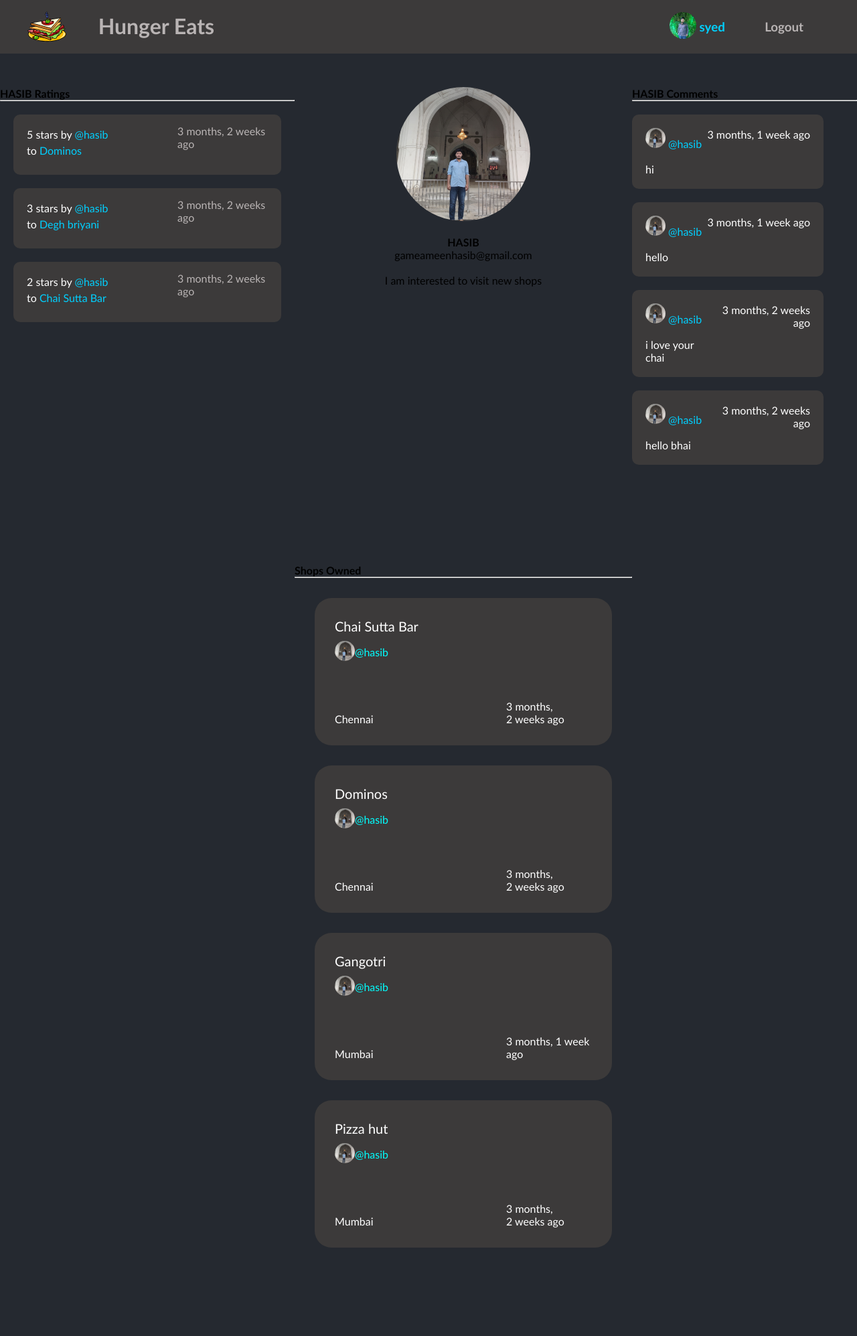
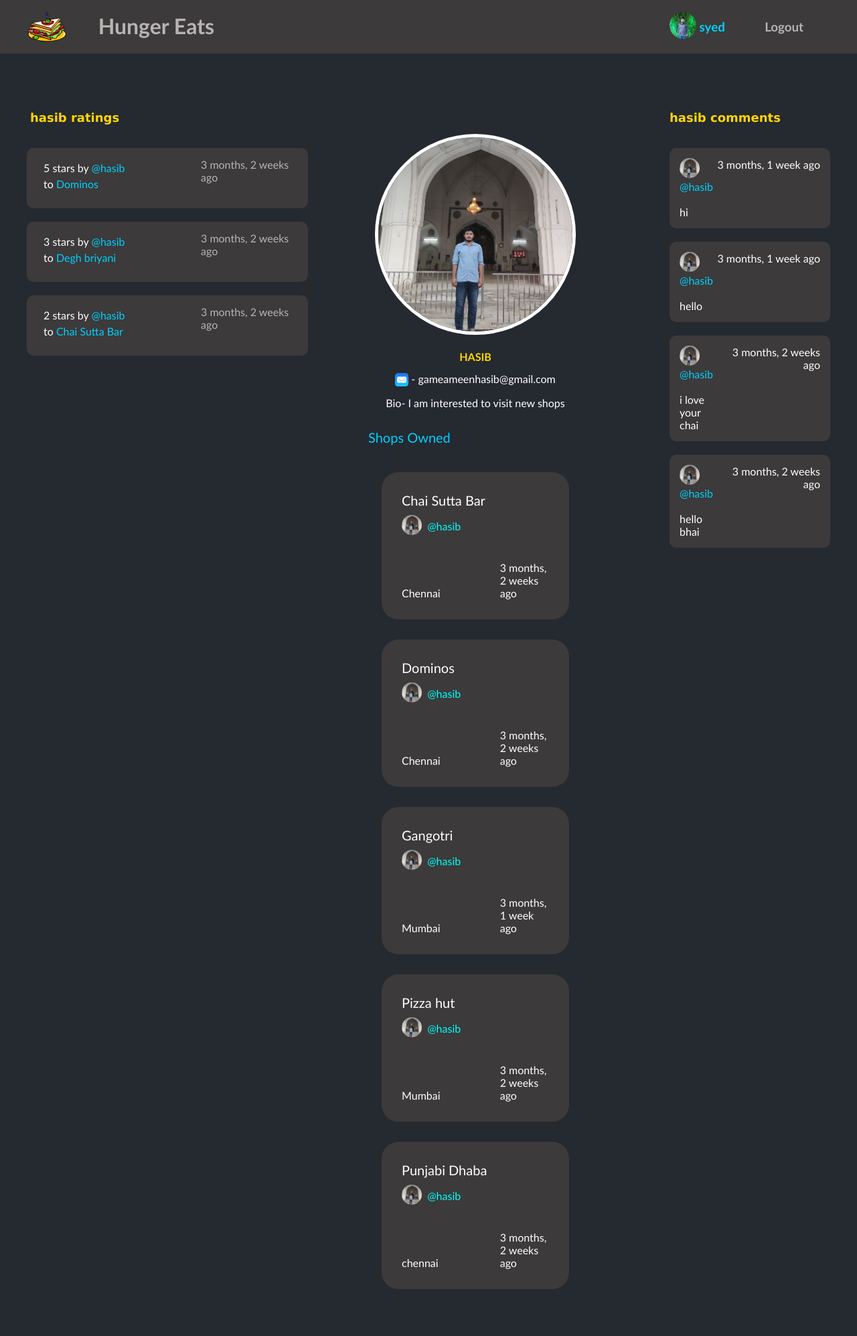
Before and after one commit to syedabdulhasib/Hunger-eats, a Django app: page /profile/2/ in a window 1280 px wide. Shown: the whole page at 67% size. Before the commit the page ends 1863 px from the top, so only its background shows below. Run offline with Django 4.2, Linux system fonts and the light colour scheme; a user stored in the database is signed in; data comes from the database, SQL or seed files in the repository; both versions use the stored data as it was after the commit.

Commit message:
secondcommit

```diff
--- a/hunger/templates/hunger/profile.html
+++ b/hunger/templates/hunger/profile.html
@@ -5,35 +5,33 @@
 <div id="profilepage">
 
 
-    <div> {% if request.user.username == user.username %}
+    <div id="profile_div_1"> <div id="rating_1">  {% if request.user.username == user.username %}
           <b>Your ratings </b>
           {% else %}
-          <b>{{user.username.upper}} Ratings </b>
+          <b>{{user.username}} ratings </b>
            {% endif %}
-          <hr>
+    </div>
      <div> {% include 'hunger/rating-component.html' %}</div>
     </div>
 
 
 
-   <div id="profile2">
-    <div id="profile3"> <img id="mainphoto" src="{{  user.avatar.url }}" alt="">
-        <br>
-        <br>
+   <div id="profile_div_2">
+    <div id="profile3">
+        <div> <img id="mainphoto" src="{{  user.avatar.url }}" alt=""> </div>
+       <div id="profile_info_1">
        <b> {{user.username.upper}} </b>  {% if request.user == user %} <a href="{% url 'update-user' %}">edit</a> {% endif %}
         <br>
-        {{user.email}}
-        <br>
-        <br>
+        <div id="profile_info_2">  <svg id="svg3" xmlns="http://www.w3.org/2000/svg" data-name="Layer 1" viewBox="0 0 120 120" width="20" height="20"><defs><linearGradient id="a" x1="26.206" x2="146.207" y1="-1059.782" y2="-1059.782" gradientTransform="rotate(90 -486.788 -512.994)" gradientUnits="userSpaceOnUse"><stop offset="0" stop-color="#1d6ff2"/><stop offset="1" stop-color="#1ac8fc"/></linearGradient></defs><path fill="url(#a)" fill-rule="evenodd" d="M0,94V26A25.94821,25.94821,0,0,1,26,0H94a25.94821,25.94821,0,0,1,26,26V94a25.94821,25.94821,0,0,1-26,26H26A26.012,26.012,0,0,1,0,94Z"/><path fill="#fff" fill-rule="evenodd" d="M99,86.2a6.10894,6.10894,0,0,1-3,.8H24a5.83049,5.83049,0,0,1-3-.8l24-24,5.9,5.9A12.219,12.219,0,0,0,60,71.5a12.37426,12.37426,0,0,0,9.1-3.4L75,62.2Zm2.1-2.2-24-24,24-24a6.10893,6.10893,0,0,1,.8,3V81A4.55088,4.55088,0,0,1,101.1,84ZM18.8,84a6.10894,6.10894,0,0,1-.8-3V39a5.83049,5.83049,0,0,1,.8-3l24,24ZM99,33.8,66.9,65.9A9.353,9.353,0,0,1,60,68.5a9.353,9.353,0,0,1-6.9-2.6L21,33.8a6.10894,6.10894,0,0,1,3-.8H96A6.10862,6.10862,0,0,1,99,33.8Z"/></svg>
+             - {{user.email}} </div>
+
         {% if user.bio != None %}
-        {{user.bio}}
-        {% endif %}
-
+        <div id="profile_info_3">
+          Bio- {{user.bio}}
+        {% endif %} </div> </div>
     </div>
-    <div>
-        <br>
-         <b> Shops Owned </b>
-        <hr>
+    <div id="shops_owned_profile_1">
+         <div id="shop_profile_1">Shops Owned  </div>
         {% include 'hunger/shop-available.html' %}
 
 
@@ -41,18 +39,15 @@
    </div>
 
 
-   <div>
+   <div id="profile_div_3"> <div id="comments_1">
     {% if request.user.username == user.username %}
           <b>Your comments </b>
            {% else %}
-           <b>{{user.username.upper}} Comments </b>
-            {% endif %} <hr>
+           <b>{{user.username}} comments </b>
+            {% endif %} </div>
     <div> {% include 'hunger/shop-comments.html' %}  </div>
      </div>
 
-
-
    </div>
 
-
 {% endblock %}
--- a/hunger/templates/hunger/shop-available.html
+++ b/hunger/templates/hunger/shop-available.html
@@ -13,7 +13,7 @@
                   src="{{shop.shop_host.avatar.url}}"
                   alt=""
                 />
-              </div>
+              </div>&nbsp;&nbsp;
               <div id="shop_113">@{{shop.shop_host}}</div>
             </div>
           </div>
--- a/hunger/templates/hunger/shop-item.html
+++ b/hunger/templates/hunger/shop-item.html
@@ -12,7 +12,7 @@
 <div id="shopitems1">
   <div><a href="{% url 'shop' shop.id %}">All Items</a></div>
   {% if shop.shop_host == request.user %}
-  <div><a href="{% url 'create-item' shop.id  %}">Add items </a></div>
+  <div id="add_items"><a href="{% url 'create-item' shop.id  %}">Add items </a></div>
   {% endif %}
 </div>
 
@@ -30,10 +30,8 @@
     </div>
 
     <div id="itemend"> ₹ {{thing.price}}
-      <br>
-      <br>
       {% if shop.shop_host == request.user %}
-      <span><a href="{% url 'update-item' thing.id %}">
+      <span> &nbsp;<a href="{% url 'update-item' thing.id %}">
         <svg xmlns="http://www.w3.org/2000/svg" data-name="Layer 1" viewBox="0 0 512 512" height="20" width="20"><defs><linearGradient id="a" x1="255.986" x2="255.986" y1="460" y2="32" gradientTransform="matrix(1 0 0 -1 0 514)" gradientUnits="userSpaceOnUse"><stop offset="0" stop-color="#00efd1"/><stop offset="1" stop-color="#00acea"/></linearGradient></defs><path fill="url(#a)" d="M429.264,55.929a60,60,0,0,0-84.853,0L72.741,327.6a9.894,9.894,0,0,0-.819.94c-.062.081-.121.165-.182.248a9.873,9.873,0,0,0-.558.851c-.04.069-.083.136-.121.206a9.883,9.883,0,0,0-.545,1.144c-.007.018-.012.037-.019.055a9.658,9.658,0,0,0-.357,1.125c-.012.046-.032.088-.043.134L38.641,461.275A10,10,0,0,0,50.725,473.36L179.7,441.9c.049-.012.094-.033.142-.045a10,10,0,0,0,1.11-.353c.021-.008.044-.014.064-.023a9.827,9.827,0,0,0,1.141-.543c.071-.039.139-.082.209-.123a9.987,9.987,0,0,0,.849-.557c.083-.06.166-.119.247-.182a10.038,10.038,0,0,0,.94-.819L456.071,167.588a60.069,60.069,0,0,0,0-84.854ZM177.331,418.044l-18.354-18.353L380.451,178.218l18.354,18.353Zm-32.5-32.5-18.384-18.384L347.925,145.691l18.384,18.384Zm-32.526-32.527L93.955,334.668,315.429,113.2l18.354,18.353Zm-27,1.291,72.372,72.372L61.968,450.031ZM441.929,153.447l-28.981,28.982L329.572,99.053l28.982-28.982a40,40,0,0,1,56.567,0l26.808,26.807A40.045,40.045,0,0,1,441.929,153.447Z"/></svg>
 
       </a> &nbsp; </span>
--- a/hunger/templates/hunger/shop.html
+++ b/hunger/templates/hunger/shop.html
@@ -291,7 +291,7 @@
   <svg id="svg3" xmlns="http://www.w3.org/2000/svg" viewBox="0 0 64 64" height="px" width="30px"><path fill="#e3e2e1" d="M54.01 58.74C54.01 61.65 44.15 64 32 64c-12.15 0-22.01-2.35-22.01-5.26 0-2.6 7.9-4.74 18.26-5.18h7.5c10.37.44 18.26 2.58 18.26 5.18z"/><path fill="#e82327" d="M32 0C20.7 0 11.54 9.15 11.54 20.45 11.54 31.75 32 58.74 32 58.74s20.45-26.99 20.45-38.29S43.3 0 32 0zm0 33.99c-7.48 0-13.54-6.06-13.54-13.54S24.52 6.91 32 6.91c7.48 0 13.54 6.06 13.54 13.54S39.48 33.99 32 33.99z"/></svg>
   {{shop.location}}</div>
 
-<div class="shopinfo1">Rated by:&nbsp; {{ratings_count}} <svg id="svg3" xmlns="http://www.w3.org/2000/svg" data-name="Layer 1" viewBox="0 0 48 48" width="25" height="25"><path fill="#42c3cf" d="M31.64,27.72a13.94,13.94,0,0,1-15.28,0A18,18,0,0,0,6.05,42.94a1,1,0,0,0,.27.75,1,1,0,0,0,.73.31H41a1,1,0,0,0,.73-.31,1,1,0,0,0,.27-.75A18,18,0,0,0,31.64,27.72Z"/><circle cx="24" cy="16" r="12" fill="#42c3cf"/></svg>
+<div class="shopinfo1">Rated by:&nbsp; {{ratings_count}} <svg id="svg3" xmlns="http://www.w3.org/2000/svg" data-name="Layer 1" viewBox="0 0 48 48" width="25" height="25"><path fill="#ffffff" d="M31.64,27.72a13.94,13.94,0,0,1-15.28,0A18,18,0,0,0,6.05,42.94a1,1,0,0,0,.27.75,1,1,0,0,0,.73.31H41a1,1,0,0,0,.73-.31,1,1,0,0,0,.27-.75A18,18,0,0,0,31.64,27.72Z"/><circle cx="24" cy="16" r="12" fill="#42c3cf"/></svg>
 
 </div>
 <div class="shopinfo1">Average ratings:&nbsp; {{average_ratings|floatformat:1}}
@@ -342,7 +342,7 @@
 
   <div id="middleshop">{% include 'hunger/shop-item.html' %}</div>
 
-  <div>
+  <div id="shop_comments">
    <div id="comment_term">
       <div id="comment_term_1" >Comments  </div>
         <div id="comment_term_2"><a href="{% url 'comments' shop.id %}"> Comment here</a></div>
--- a/static/css/base.css
+++ b/static/css/base.css
@@ -37,7 +37,7 @@ a {
 }
 .main11{
     overflow: scroll;
-    height: 1000px;
+    height: auto;
 }
 /* #main12{
     overflow: scroll;
@@ -186,6 +186,7 @@ color: cyan;
   height: auto;
   display: flex;
   align-items: flex-end;
+  justify-content: end;
   /* background-color: green; */
 }
 #shop_time{
@@ -212,13 +213,13 @@ color: cyan;
 }
 
 #rating-2{
-  width: 400px;
+  width: 420px;
   height: 90px;
   background-color: rgb(60, 58, 58);
   /* background-color: rgb(71, 43, 43); */
   border-radius: 10px;
   margin: 20px;
-  padding: 5px;
+  padding:5px 10px;
 
 }
 #rating-3{
@@ -481,21 +493,17 @@ align-items: center;
 justify-content: center;
 }
 #comment_term_2 a{
-  color: cyan;
-  font-size: 20px;
+  color:gold;
+  font-size: 15px;
 }
 #comment_1{
   display: grid;
   grid-template-columns: 2fr 1fr;
   border-radius: 10px;
   background-color: rgb(60, 58, 58);
-  margin-right: 50px;
+  margin-bottom: 20px;
   margin-top: 20px;
-  margin-bottom: 20px;
   padding: 15px;
-
-  /* width: 500px; */
-  padding: 20px;
 }
 #comment_body{
   color: white;
@@ -508,4 +516,70 @@ justify-content: center;
 #spacing{
   height: 50px;
   width: 100%;
+
 }
+#rating_1{
+  width: auto;
+  padding: 15px;
+  margin-left: 10px;
+}
+#rating_1 b{
+  color: gold;
+  font-size: large;
+  font-family: 'Lucida Sans', 'Lucida Sans Regular', 'Lucida Grande', 'Lucida Sans Unicode', Geneva, Verdana, sans-serif;
+}
+#comments_1{
+  width: auto;
+  /* padding: 15px; */
+  padding-top: 15px;
+  padding-bottom: 15px;
+}
+#comments_1 b{
+  color: gold;
+  font-size: large;
+  font-family: 'Lucida Sans', 'Lucida Sans Regular', 'Lucida Grande', 'Lucida Sans Unicode', Geneva, Verdana, sans-serif;
+}
+#profile2{
+  margin-top: 50px;
+}
+/* #comments{
+  margin-left: 99.98px;
+} */
+#profile_div_1{
+  margin: 20px;
+}
+#profile_div_2{
+  margin: 20px;
+}
+#profile_div_3{
+  margin: 20px;
+  margin-left: 79.98px;
+  padding-right: 20px;
+}
+#profile3{
+  margin-top: 50px;
+}
+#profile_info_1{
+  margin: 20px;
+}
+#profile_info_1 b{
+  color: gold;
+}
+#profile_info_2{
+  margin:10px;
+  height: 30px;
+  color: white;
+}
+#profile_info_3{
+  color: white;
+}
+#shops_owned_profile_1{
+  /* background-color: green; */
+  margin: 20px;
+}
+#shop_profile_1{
+  /* background-color: yellow; */
+  padding: 10px;
+  color: rgb(0, 208, 255);
+  font-size: 20px;
+}
--- a/static/css/home.css
+++ b/static/css/home.css
@@ -29,25 +29,27 @@
   border-radius: 15px;
 }
 #mainphoto{
-  width: 200px;
-  height: 200px;
-  border-radius: 100px;
+  width: 300px;
+  height: 300px;
+  border-radius: 150px;
+  border: 5px solid rgb(255, 255, 255);
 }
 #profilepage{
   display: grid;
   grid-template-columns: 2fr 3fr 2fr ;
 }
-#profile2{
+/* #profile2{
   display: grid;
-  grid-template-rows: 2fr 3fr;
+  grid-template-rows: 2fr 2fr;
 
-}
+} */
 #profile3{
   justify-items: center;
   text-align: center;
 }
 
 
+
 /* #for-items {
 
 } */
```
Also changed, not shown: other parts of static/css/base.css (+31 -20 lines), db.sqlite3.
